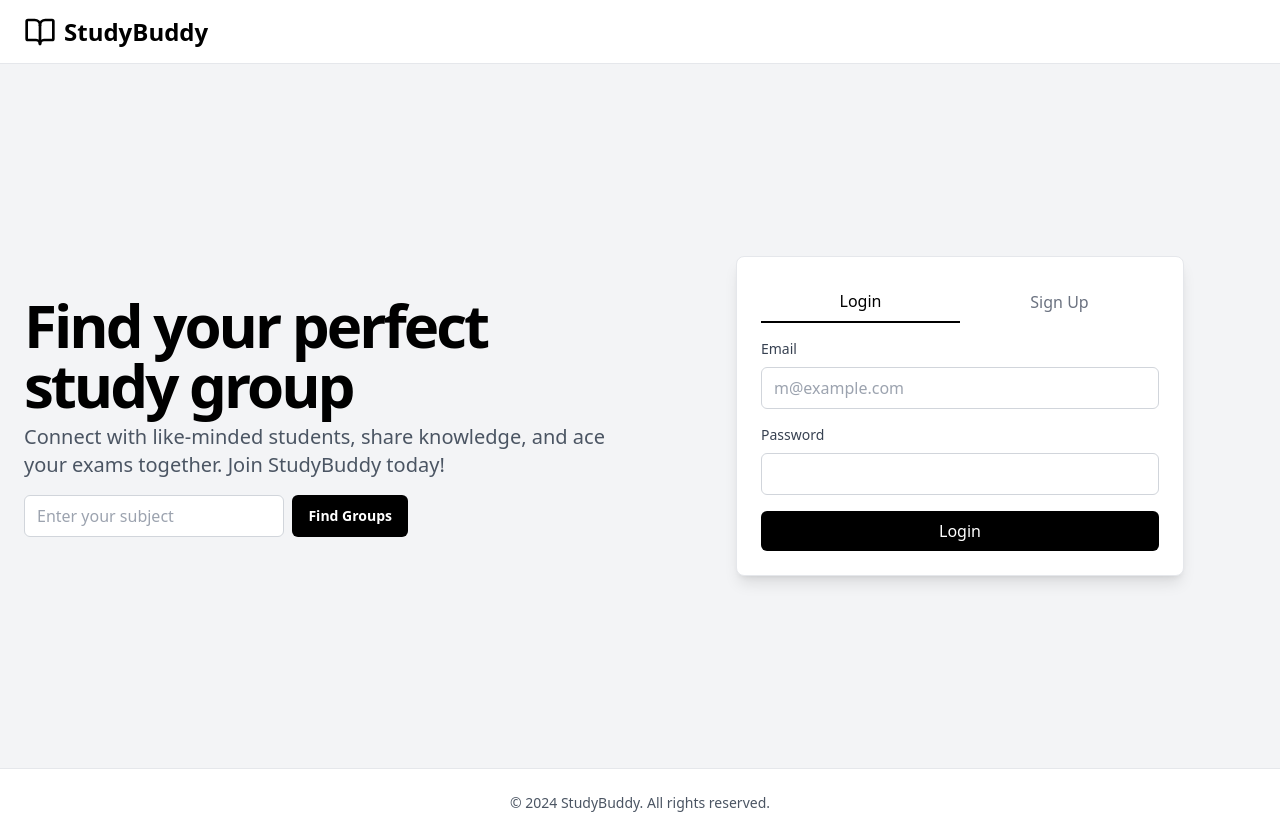
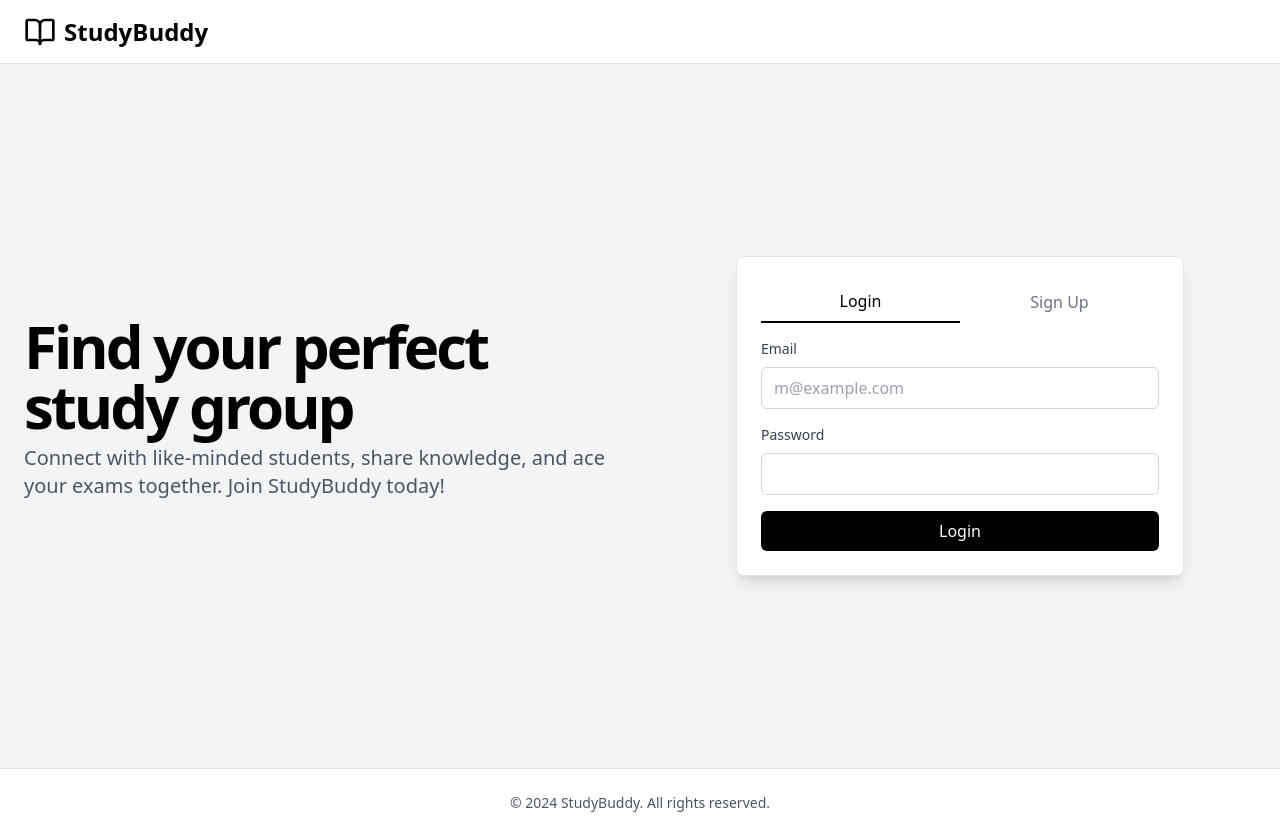
Before and after one commit to ZackyViriot/StudyBuddy, a React (Create React App) app: page / in a window 1280 px wide. Built offline with nearby package versions, Linux system fonts and the light colour scheme; the HTML template or start-up script is replaced by a standard one.

Commit message:
temp put away the input field on the landing page to find groups

```diff
--- a/src/pages/landingPage/LandingPage.tsx
+++ b/src/pages/landingPage/LandingPage.tsx
@@ -29,7 +29,7 @@ export default function LandingPage() {
                   </p>
                 </div>
                 <div className="w-full max-w-sm space-y-2">
-                  <form className="flex space-x-2">
+                  {/* <form className="flex space-x-2">
                     <input
                       className="flex-1 px-3 py-2 rounded-md border border-gray-300 focus:outline-none focus:ring-2 focus:ring-black"
                       placeholder="Enter your subject"
@@ -41,7 +41,7 @@ export default function LandingPage() {
                     >
                       Find Groups
                     </button>
-                  </form>
+                  </form> */}
                 </div>
               </div>
               <div className="flex items-center justify-center">
```
